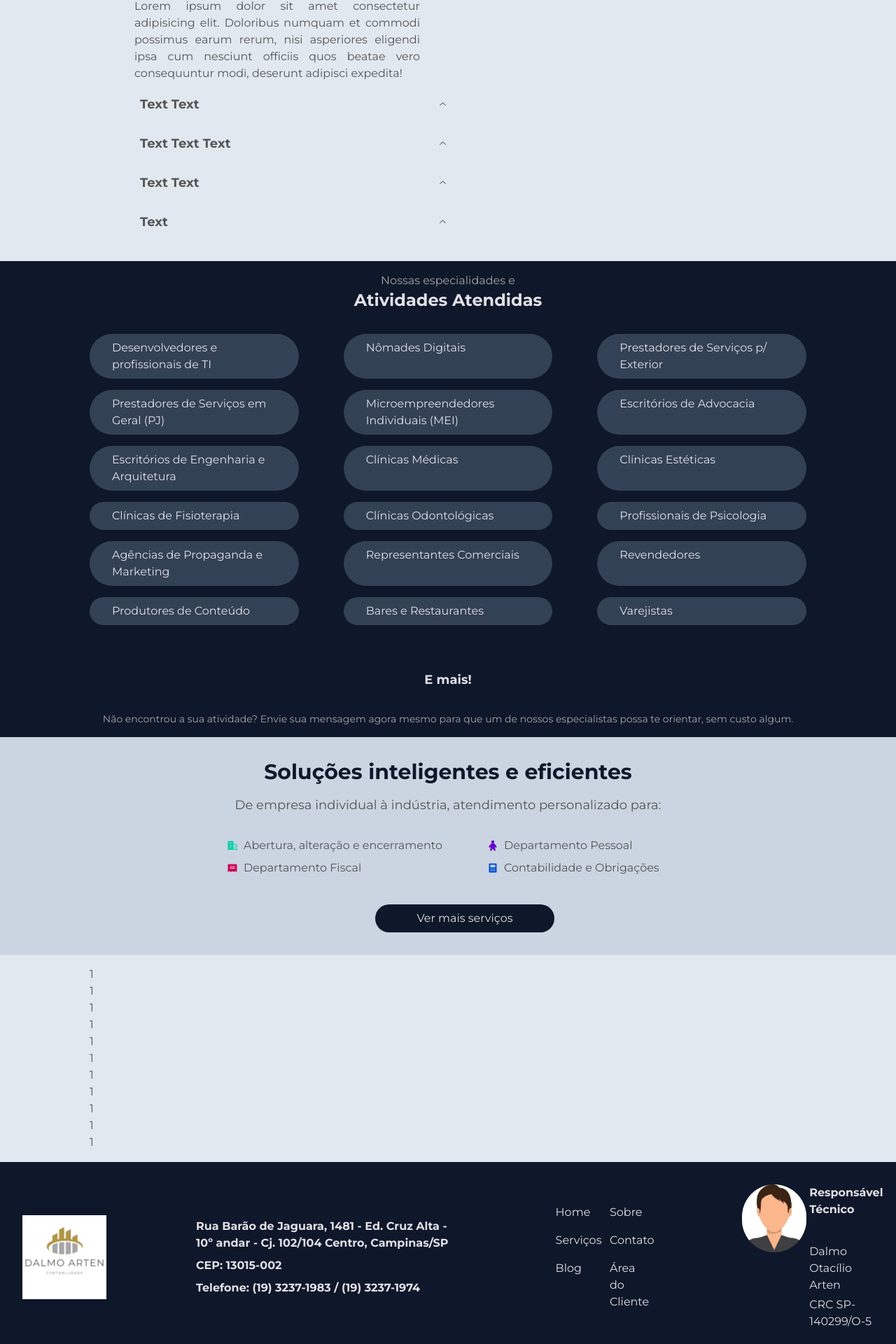
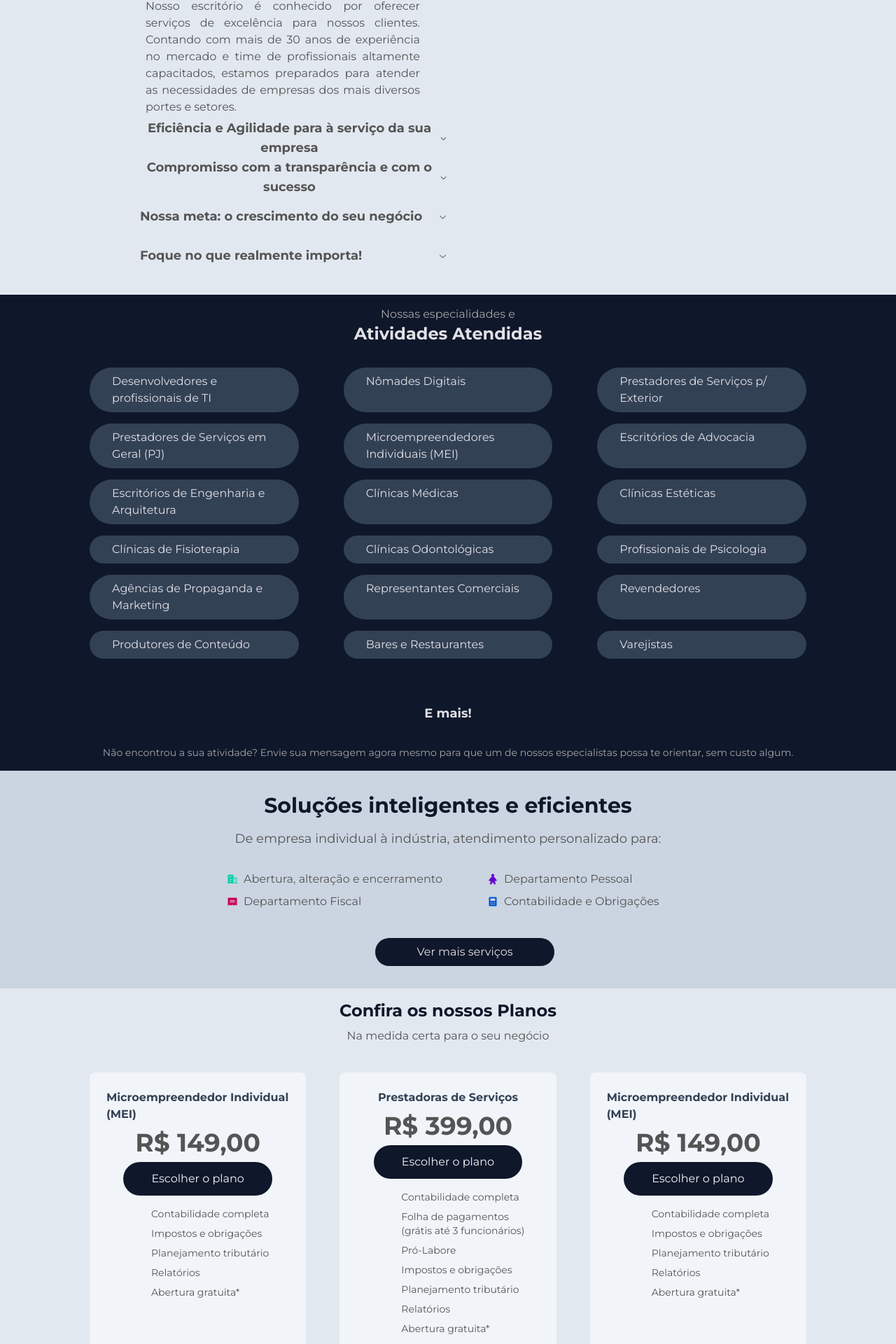
Before and after one commit to artenlf/dalmoarten, a Next.js app: page / in a window 1280 px wide. Shown: the part 771-2691 px from the top of the page at 70% size. Built offline with nearby package versions, Linux system fonts and the light colour scheme.

Commit message:
feat: added plans/pricing structure

```diff
--- a/src/pages/index.tsx
+++ b/src/pages/index.tsx
@@ -1,5 +1,5 @@
 import * as Accordion from "@radix-ui/react-accordion";
-import { ChevronUpIcon } from '@radix-ui/react-icons';
+import { ChevronDownIcon } from '@radix-ui/react-icons';
 import Image from "next/image";
 import Link from "next/link";
 import { Buildings, Calculator, Person, Receipt } from "phosphor-react";
@@ -54,8 +54,8 @@ export default function Home() {
                   className="flex h-8 flex-1 items-center justify-between
                   ml-2 group cursor-pointer"
                 >
-                  Text
-                  <ChevronUpIcon
+                  Excelência e Expertise da empresa individual à indústria
+                  <ChevronDownIcon
                     className="text-violet10 ease-[cubic-bezier(0.87,_0,_0.13,_1)]
                   transition-transform duration-300
                   group-data-[state=open]:rotate-180"
@@ -63,11 +63,15 @@ export default function Home() {
                 </Accordion.Trigger>
               </Accordion.Header>
               <Accordion.Content
-                className="text-justify overflow-hidden pr-10
+                className="text-justify overflow-hidden pr-10 pl-4
                 data-[state=open]:animate-slideDown
                 data-[state=closed]:animate-slideUp"
               >
-                Lorem ipsum dolor sit amet consectetur adipisicing elit. Doloribus numquam et commodi possimus earum rerum, nisi asperiores eligendi ipsa cum nesciunt officiis quos beatae vero consequuntur modi, deserunt adipisci expedita!
+                Nosso escritório é conhecido por oferecer
+                serviços de excelência para nossos clientes. Contando com mais de 30 anos de
+                experiência no mercado e time de profissionais
+                altamente capacitados, estamos preparados para atender as
+                necessidades de empresas dos mais diversos portes e setores.
               </Accordion.Content>
             </Accordion.Item>
 
@@ -79,8 +83,8 @@ export default function Home() {
                   className="flex h-8 flex-1 items-center justify-between
                   ml-2 group cursor-pointer"
                 >
-                  Text Text
-                  <ChevronUpIcon
+                  Eficiência e Agilidade para à serviço da sua empresa
+                  <ChevronDownIcon
                     className="text-violet10 ease-[cubic-bezier(0.87,_0,_0.13,_1)]
                    transition-transform duration-300
                    group-data-[state=open]:rotate-180"
@@ -88,11 +92,19 @@ export default function Home() {
                 </Accordion.Trigger>
               </Accordion.Header>
               <Accordion.Content
-                className="text-justify overflow-hidden pr-10
+                className="text-justify overflow-hidden pr-10 pl-4
                 data-[state=open]:animate-slideDown
                 data-[state=closed]:animate-slideUp"
               >
-                Lorem ipsum dolor sit amet consectetur adipisicing elit. Doloribus numquam et commodi possimus earum rerum, nisi asperiores eligendi ipsa cum nesciunt officiis quos beatae vero consequuntur modi, deserunt adipisci expedita!
+                Oferecemos soluções personalizadas para cada cliente,
+                sempre visando maximizar seus resultados e reduzir seus custos.
+                Contamos tanto um atendimento presencial em nosso escritório
+                quanto atendimento digital de qualidade, por meio de canais
+                de comunicação como WhatsApp, e-mail, telefone e videoconferência.
+                Dessa forma, nossos clientes podem escolher a opção que melhor
+                se adequa às suas necessidades e preferências.
+                Além disso, contamos com uma infraestrutura moderna e
+                tecnológica que nos permite fornecer um atendimento ágil e eficiente.
               </Accordion.Content>
             </Accordion.Item>
 
@@ -104,8 +116,8 @@ export default function Home() {
                   className="flex h-8 flex-1 items-center justify-between
                   ml-2 group cursor-pointer"
                 >
-                  Text Text Text
-                  <ChevronUpIcon
+                  Compromisso com a transparência e com o sucesso
+                  <ChevronDownIcon
                     className="text-violet10 ease-[cubic-bezier(0.87,_0,_0.13,_1)]
                    transition-transform duration-300
                    group-data-[state=open]:rotate-180"
@@ -113,11 +125,15 @@ export default function Home() {
                 </Accordion.Trigger>
               </Accordion.Header>
               <Accordion.Content
-                className="text-justify overflow-hidden pr-10
+                className="text-justify overflow-hidden pr-10 pl-4
                 data-[state=open]:animate-slideDown
                 data-[state=closed]:animate-slideUp"
               >
-                Lorem ipsum dolor sit amet consectetur adipisicing elit. Doloribus numquam et commodi possimus earum rerum, nisi asperiores eligendi ipsa cum nesciunt officiis quos beatae vero consequuntur modi, deserunt adipisci expedita!
+                Nosso compromisso com a transparência e a
+                ética são valores inegociáveis. Estamos sempre em busca das
+                melhores práticas e atualizações na legislação para garantir
+                que nossos clientes estejam em conformidade com as normas e
+                regulamentações aplicáveis.
               </Accordion.Content>
             </Accordion.Item>
 
@@ -129,8 +145,8 @@ export default function Home() {
                   className="flex h-8 flex-1 items-center justify-between
                   ml-2 group cursor-pointer"
                 >
-                  Text Text
-                  <ChevronUpIcon
+                  Nossa meta: o crescimento do seu negócio
+                  <ChevronDownIcon
                     className="text-violet10 ease-[cubic-bezier(0.87,_0,_0.13,_1)]
                    transition-transform duration-300
                    group-data-[state=open]:rotate-180"
@@ -138,11 +154,15 @@ export default function Home() {
                 </Accordion.Trigger>
               </Accordion.Header>
               <Accordion.Content
-                className="text-justify overflow-hidden pr-10
+                className="text-justify overflow-hidden pr-10 pl-4
                 data-[state=open]:animate-slideDown
                 data-[state=closed]:animate-slideUp"
               >
-                Lorem ipsum dolor sit amet consectetur adipisicing elit. Doloribus numquam et commodi possimus earum rerum, nisi asperiores eligendi ipsa cum nesciunt officiis quos beatae vero consequuntur modi, deserunt adipisci expedita!
+                Seja em contabilidade, planejamento tributário, ou relatórios financeiros,
+                nossa meta é auxiliar no crescimento da sua empresa.
+                Nossos serviços são projetados para economizar tempo e dinheiro,
+                eliminando a parte burocrática e fornecendo ferramentas para que a gestão
+                atue somente no crescimento do negócio.
               </Accordion.Content>
             </Accordion.Item>
 
@@ -154,8 +174,8 @@ export default function Home() {
                   className="flex h-8 flex-1 items-center justify-between
                   ml-2 group cursor-pointer"
                 >
-                  Text
-                  <ChevronUpIcon
+                  Foque no que realmente importa!
+                  <ChevronDownIcon
                     className="text-violet10 ease-[cubic-bezier(0.87,_0,_0.13,_1)]
                    transition-transform duration-300
                    group-data-[state=open]:rotate-180"
@@ -163,11 +183,15 @@ export default function Home() {
                 </Accordion.Trigger>
               </Accordion.Header>
               <Accordion.Content
-                className="text-justify overflow-hidden pr-10
+                className="text-justify overflow-hidden pr-10 pl-4
                 data-[state=open]:animate-slideDown
                 data-[state=closed]:animate-slideUp"
               >
-                Lorem ipsum dolor sit amet consectetur adipisicing elit. Doloribus numquam et commodi possimus earum rerum, nisi asperiores eligendi ipsa cum nesciunt officiis quos beatae vero consequuntur modi, deserunt adipisci expedita!
+                Conte conosco para cuidar da gestão contábil e financeira da
+                sua empresa de forma profissional, confiável e eficiente. Estamos prontos
+                para ajudar a você e o seu negócio a alcançarem o sucesso.
+                Escolha o plano que melhor atender as necessidades da sua empresa,
+                ou entre contato com um de nossos especialistas.
               </Accordion.Content>
             </Accordion.Item>
           </Accordion.Root>
@@ -249,19 +273,89 @@ export default function Home() {
         </div>
       </section>
       <section
-        className="py-4 px-32 justify-evenly"
+        className="py-4 px-32 flex flex-col gap-2 justify-evenly items-center"
       >
-        <p>1</p>
-        <p>1</p>
-        <p>1</p>
-        <p>1</p>
-        <p>1</p>
-        <p>1</p>
-        <p>1</p>
-        <p>1</p>
-        <p>1</p>
-        <p>1</p>
-        <p>1</p>
+        <h2 className="font-bold text-2xl text-slate-900">Confira os nossos Planos</h2>
+        <span>Na medida certa para o seu negócio</span>
+        <div className="grid grid-cols-3 gap-12 my-8">
+          <div className="flex flex-col gap-2 items-center max-w-sm p-6 bg-slate-100 rounded-lg">
+            <h3
+              className="font-bold text-slate-700"
+            >
+              Microempreendedor Individual (MEI)
+            </h3>
+            <span
+              className="mx-auto font-bold text-4xl"
+            >
+              R$ 149,00
+            </span>
+            <button className="bg-slate-900 text-slate-100
+            py-3 px-10 rounded-full
+            hover:text-gold-700 transition ease-in-out delay-140
+              hover:-translate-1 hover:scale-110 hover:bg-slate-700 duration-200"
+            >
+              Escolher o plano
+            </button>
+            <div className="place-self-start pl-16 mt-2 text-sm space-y-2">
+              <p>Contabilidade completa</p>
+              <p>Impostos e obrigações</p>
+              <p>Planejamento tributário</p>
+              <p>Relatórios</p>
+              <p>Abertura gratuita*</p>
+            </div>
+          </div>
+          <div
+            className="flex flex-col gap-2 items-center max-w-sm p-6
+           bg-slate-100 rounded-lg"
+          >
+            <h3
+              className="font-bold text-slate-700"
+            >
+              Prestadoras de Serviços
+            </h3>
+            <span className="mx-auto font-bold text-4xl">R$ 399,00</span>
+            <button className="bg-slate-900 text-slate-100
+            py-3 px-10 rounded-full
+            hover:text-gold-700 transition ease-in-out delay-140
+            hover:-translate-1 hover:scale-110 hover:bg-slate-700 duration-200"
+            >
+              Escolher o plano
+            </button>
+            <div className="place-self-start pl-16 mt-2 text-sm space-y-2">
+              <p>Contabilidade completa</p>
+              <p>Folha de pagamentos (grátis até 3 funcionários)</p>
+              <p>Pró-Labore</p>
+              <p>Impostos e obrigações</p>
+              <p>Planejamento tributário</p>
+              <p>Relatórios</p>
+              <p>Abertura gratuita*</p>
+            </div>
+          </div>
+          <div className="flex flex-col gap-2 items-center max-w-sm p-6
+           bg-slate-100 rounded-lg"
+          >
+            <h3
+              className="font-bold text-slate-700"
+            >
+              Microempreendedor Individual (MEI)
+            </h3>
+            <span className="mx-auto font-bold text-4xl">R$ 149,00</span>
+            <button className="bg-slate-900 text-slate-100
+            py-3 px-10 rounded-full
+            hover:text-gold-700 transition ease-in-out delay-140
+              hover:-translate-1 hover:scale-110 hover:bg-slate-700 duration-200"
+            >
+              Escolher o plano
+            </button>
+            <div className="place-self-start pl-16 mt-2 text-sm space-y-2">
+              <p>Contabilidade completa</p>
+              <p>Impostos e obrigações</p>
+              <p>Planejamento tributário</p>
+              <p>Relatórios</p>
+              <p>Abertura gratuita*</p>
+            </div>
+          </div>
+        </div>
       </section>
     </main>
   )
```
